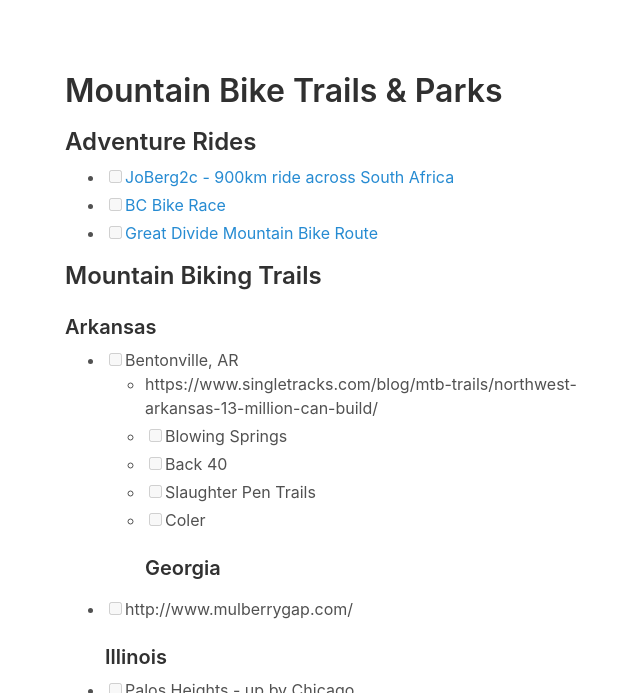
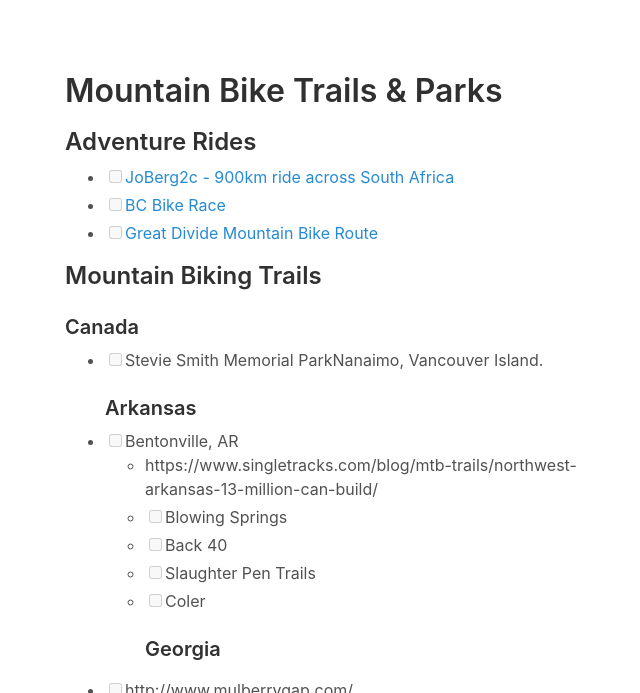
Before and after one commit to briankohles/briankohles.github.io, a Jekyll site: the page built from _bucketlists/bicycle-rides.md, in a window 1280 px wide and 900 px high, cut to the strip 207-900 px from the top of the window. Shown: the whole strip, without its empty margins (295-935 px from the left). Built offline with Jekyll 4.4.1, drawn with Linux system fonts in a browser that asks for light colours.

Commit message:
adding parks & updates

```diff
--- a/_bucketlists/bicycle-rides.md
+++ b/_bucketlists/bicycle-rides.md
@@ -14,6 +14,8 @@
 
 ## Mountain Biking Trails
 
+### Canada
+  - [ ] Stevie Smith Memorial ParkNanaimo, Vancouver Island.
 ### Arkansas
   - [ ] Bentonville, AR
     - https://www.singletracks.com/blog/mtb-trails/northwest-arkansas-13-million-can-build/
@@ -29,7 +31,7 @@
   - [x] Farmdale - Morton, IL
   - [X] Comlara Park - Bloomington, IL
   - [ ] Black Partridge - Metamora, IL
-  - [ ] Independence Park - Washington, IL
+  - [x] Independence Park - Washington, IL
   - [x] Wildlife Prairie Park - Peoria, IL
 
 ### Indiana
```
